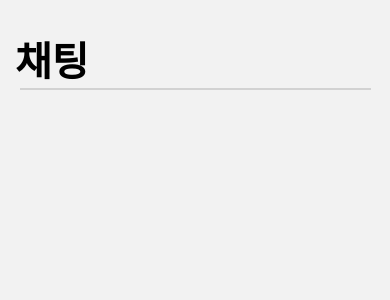
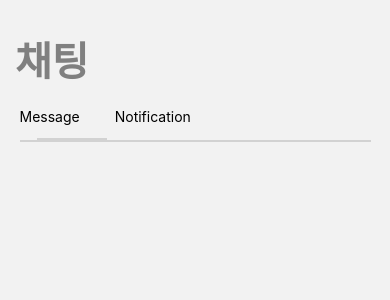
Before and after one commit to dudcks5477/Capstone_partypeople, a React Native app in the folder frontend/: screen /Chat in a window 390 px wide. Shown: the top 300 px of the page. Built offline with nearby package versions, Linux system fonts and the light colour scheme; what react-native-geocoding would draw is missing.

Commit message:
ChatScreen Design

```diff
--- a/frontend/src/screens/ChatScreen.js
+++ b/frontend/src/screens/ChatScreen.js
@@ -5,6 +5,12 @@ import Line from '../container/Line';
 
 const ChatScreen = ({ navigation }) => {
   const [chatRooms, setChatRooms] = useState([]);
+  // add this state
+  const [messageCount, setMessageCount] = useState(0);
+  // add this state
+  const [notificationCount, setNotificationCount] = useState(0);
+
+  const [selectedTab, setSelectedTab] = useState('message');
 
   useEffect(() => {
     const unsubscribe = navigation.addListener('focus', () => {
@@ -38,19 +44,75 @@ const ChatScreen = ({ navigation }) => {
   return (
     <View>
       <Text style={styles.title}>채팅</Text>
-      <FlatList
+
+      {/* 일단 뭔지 몰라서 주석처리 */}
+      {/* <FlatList
         data={chatRooms}
         renderItem={renderItem}
         keyExtractor={item => item.partyName}
-      />
-      <Line />
+      /> */}
+      <View style={{
+        marginTop: 20,
+        width: '90%',
+        marginHorizontal: '5%',
+        }}>
+         <View style={{flexDirection: 'row', marginBottom:13}}>
+          <TouchableOpacity onPress={() => setSelectedTab('message')}>
+            <View style={{flexDirection: 'row', alignItems: 'center'}}>
+              <Text style={{marginRight: 35}}>Message</Text>
+              {messageCount > 0 && (
+                <View style={{
+                  backgroundColor: 'black',
+                  borderRadius: 50,
+                  width: 20,
+                  height: 20,
+                  justifyContent: 'center',
+                  alignItems: 'center',
+                  marginLeft: 5,
+                }}>
+                  <Text style={{
+                    color: 'white',
+                    fontSize: 12,
+                  }}>{messageCount}</Text>
+                </View>
+              )}
+            </View>
+          </TouchableOpacity>
+          <TouchableOpacity onPress={() => setSelectedTab('notification')}>
+            <View style={{flexDirection: 'row', alignItems: 'center'}}>
+              <Text>Notification</Text>
+              {notificationCount > 0 && (
+                <View style={{
+                  backgroundColor: 'black',
+                  borderRadius: 50,
+                  width: 20,
+                  height: 20,
+                  justifyContent: 'center',
+                  alignItems: 'center',
+                  marginLeft: 5,
+                }}>
+                  <Text style={{
+                    color: 'white',
+                    fontSize: 12,
+                  }}>{notificationCount}</Text>
+                </View>
+              )}
+            </View>
+          </TouchableOpacity>
+        </View>
+        {selectedTab === 'message' && <Line style={{width: 70, backgroundColor: 'black'}}/>}
+        {selectedTab === 'notification' && <Line style={{width: 100, marginLeft: '50%', backgroundColor: 'black'}}/>}
+      </View>
+
+      <Line style= {{marginBottom: 10}}/>
+
     </View>
   );
 };
 
 const styles = StyleSheet.create({
   title: {
-    color: '#000',
+    color: 'gray',
     fontSize: 40,
     fontWeight: 'bold',
     marginLeft: 15,
```
